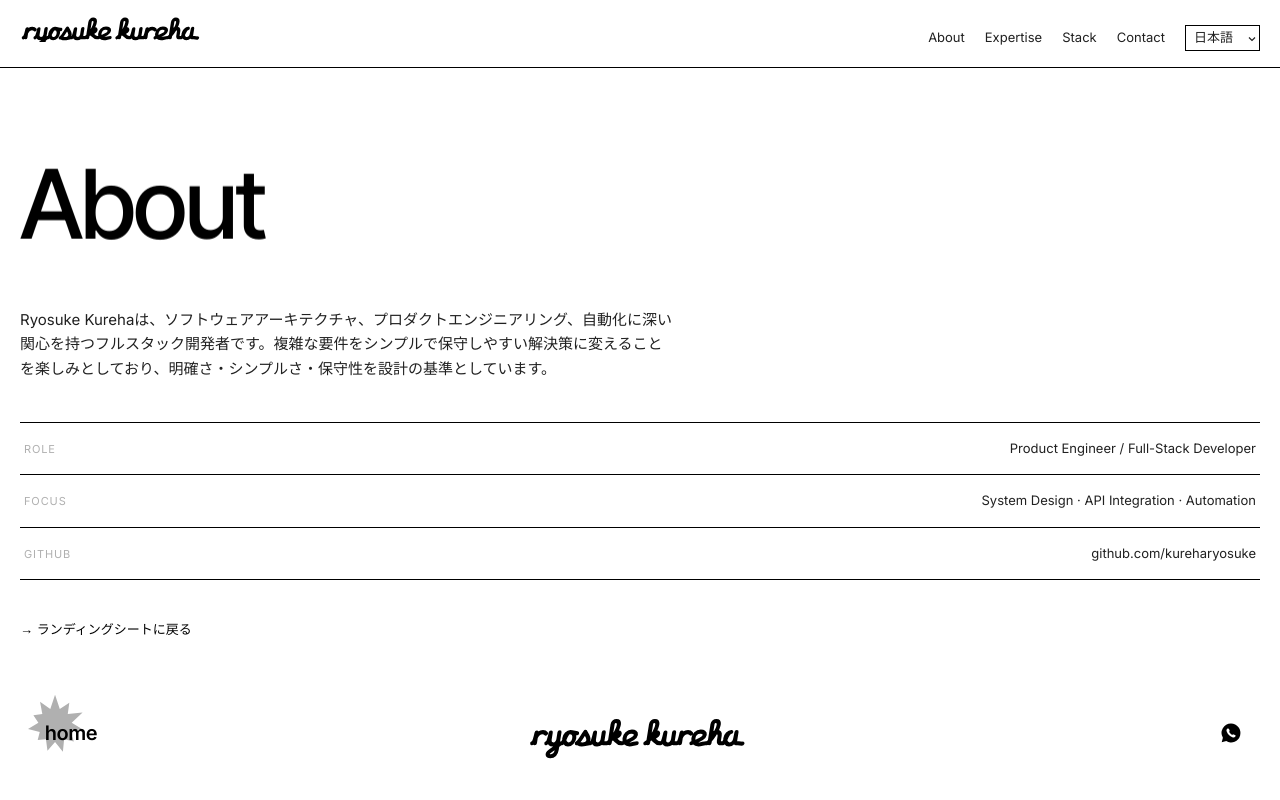
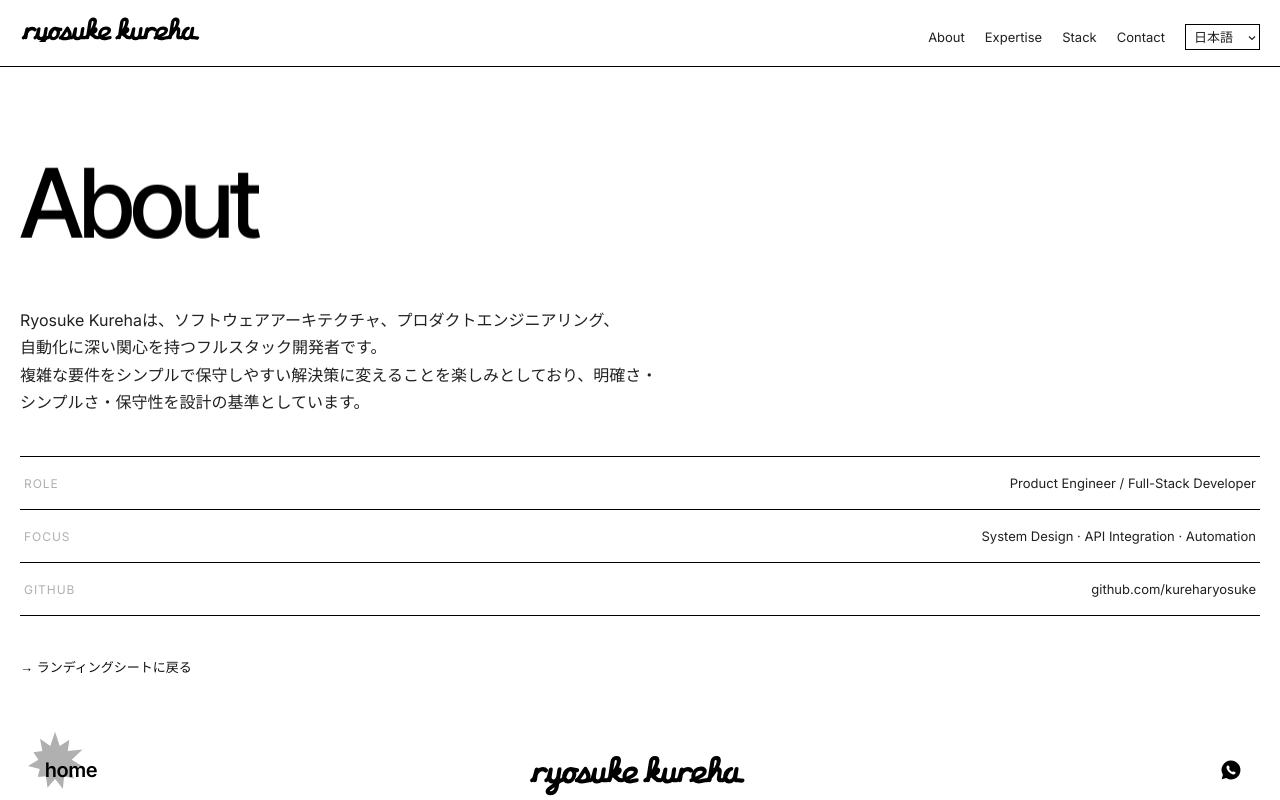
Before and after one commit to kureharyosuke/kureharyosuke.github.io, a Next.js app: page /ja/about in a window 1280 px wide. Shown: the top 800 px of the page. Built offline with nearby package versions, Linux system fonts and the light colour scheme.

Commit message:
chore: typeset pass with editorial role scale and ko keep-all

```diff
--- a/src/app/globals.css
+++ b/src/app/globals.css
@@ -266,3 +266,59 @@
   -webkit-text-stroke: 1px var(--ink);
   color: transparent;
 }
+
+/*
+ * Altason type roles — one deliberate scale (impeccable /typeset).
+ * Roles, not values: display (Reveal), t-row (numbered row titles),
+ * t-prose-lg (statement prose), t-lead (intro lead), t-body (prose
+ * copy, 16px floor, CJK-friendly 1.7 leading), t-note (chrome,
+ * deks, footnotes), t-label (uppercase eyebrows). Color, tone and
+ * hover stay utilities; size and rhythm never drift per component.
+ */
+.t-label {
+  font-size: 12px;
+  line-height: 1.4;
+  text-transform: uppercase;
+  letter-spacing: 0.08em;
+}
+
+.t-note {
+  font-size: 13px;
+  line-height: 1.55;
+}
+
+.t-body {
+  font-size: 16px;
+  line-height: 1.7;
+}
+
+.t-lead {
+  font-size: 17px;
+  line-height: 1.65;
+  font-weight: 500;
+}
+
+.t-prose-lg {
+  font-size: clamp(17px, 2vw, 22px);
+  line-height: 1.7;
+  font-weight: 500;
+}
+
+.t-row {
+  font-family: var(--font-disp);
+  font-weight: 500;
+  font-size: clamp(22px, 2.8vw, 40px);
+  line-height: 0.92;
+  letter-spacing: -0.02em;
+  text-wrap: balance;
+}
+
+/*
+ * CJK line-break quality: Korean keeps lexical units intact
+ * (no mid-word breaks like "개발합니다" → "다."), scoped to the
+ * lang='ko' subtree. Japanese keeps the browser's default rules
+ * (neutrally spaced kana breaks are normal ja typography).
+ */
+[lang='ko'] {
+  word-break: keep-all;
+}
--- a/src/components/approach.tsx
+++ b/src/components/approach.tsx
@@ -13,7 +13,7 @@ export default function Approach({ d }: { d: Dict['approach'] }) {
     <section id="approach">
       <div className="scroll-mt-16 border-t border-ink bg-background px-5 py-14">
         <Reveal as="h2" size="headline" lines={[d.heading]} />
-        <p className="mt-4 font-sans text-[13px] text-faint text-left">{d.sub}</p>
+        <p className="mt-4 font-sans t-note text-faint text-left">{d.sub}</p>
 
         <div className="relative mt-12">
           {/* the drawn-with-scroll judgment line */}
@@ -31,14 +31,14 @@ export default function Approach({ d }: { d: Dict['approach'] }) {
                 key={s.n}
                 className="view-rise grid grid-cols-1 gap-2 border-b border-ink py-6 sm:grid-cols-[64px_1fr] sm:gap-6"
               >
-                <span className="font-sans text-[13px] text-faint tabular-nums sm:pt-1">
+                <span className="font-sans t-note text-faint tabular-nums sm:pt-1">
                   {s.n}
                 </span>
                 <div>
-                  <h3 className="font-disp font-medium text-[clamp(22px,3vw,40px)] leading-[0.9] tracking-tight text-left">
+                  <h3 className="t-row text-left">
                     {s.title}.
                   </h3>
-                  <p className="mt-3 max-w-prose font-sans text-[13px] leading-[1.65] text-soft text-left">
+                  <p className="mt-3 max-w-prose font-sans t-body text-soft text-left">
                     {s.body}
                   </p>
                 </div>
--- a/src/components/locale-select.tsx
+++ b/src/components/locale-select.tsx
@@ -24,7 +24,7 @@ export default function LocaleSelect({ items, className }: { items: SwitcherItem
           <select
             value={current}
             onChange={onChange}
-            className="appearance-none rounded-none border border-ink bg-background py-0.5 pl-2 pr-5 font-sans text-[13px] text-soft outline-none focus-visible:outline focus-visible:outline-[2.5px] focus-visible:outline-offset-2 focus-visible:outline-ink/60"
+            className="appearance-none rounded-none border border-ink bg-background py-0.5 pl-2 pr-5 font-sans t-note text-soft outline-none focus-visible:outline focus-visible:outline-[2.5px] focus-visible:outline-offset-2 focus-visible:outline-ink/60"
           >
             {items.map((item) => (
               <option key={item.href} value={item.href}>
--- a/src/components/pages/about.tsx
+++ b/src/components/pages/about.tsx
@@ -7,12 +7,12 @@ import { switcher, type Dict } from '@/lib/content'
 /** About body — shared across the three locales, copy via dictionary. */
 export default function AboutPage({ d }: { d: Dict }) {
   return (
-    <div className="flex min-h-screen flex-col bg-background text-foreground">
+    <div lang={d.locale} className="flex min-h-screen flex-col bg-background text-foreground">
       <SiteHeader links={d.header.links} switcher={switcher(d.locale, 'about')} />
       <main className="grow px-5 pt-16 pb-10">
         <Reveal as="h1" size="headline" lines={[d.aboutPage.heading]} />
         <div className="view-rise mt-8 max-w-prose">
-          <p className="font-sans text-[15px] leading-[1.65] text-soft text-left">
+          <p className="font-sans t-body text-soft text-left">
             {d.aboutPage.paragraph}
           </p>
         </div>
@@ -22,16 +22,16 @@ export default function AboutPage({ d }: { d: Dict }) {
               key={row.label}
               className="view-rise flex items-baseline justify-between border-ink px-1 py-4 [&:not(:last-child)]:border-b"
             >
-              <dt className="font-sans text-[11px] uppercase tracking-[0.08em] text-faint">
+              <dt className="font-sans t-label text-faint">
                 {row.label}
               </dt>
-              <dd className="font-sans text-[13px] text-soft">{row.value}</dd>
+              <dd className="font-sans t-note text-soft">{row.value}</dd>
             </div>
           ))}
         </dl>
         <Link
           href={d.locale === 'ko' ? '/' : `/${d.locale}`}
-          className="view-rise mt-10 inline-block font-sans text-[13px] no-underline hover:underline decoration-1 underline-offset-4"
+          className="view-rise mt-10 inline-block font-sans t-note no-underline hover:underline decoration-1 underline-offset-4"
         >
           {d.aboutPage.back}
         </Link>
--- a/src/components/reveal.tsx
+++ b/src/components/reveal.tsx
@@ -27,7 +27,7 @@ export default function Reveal({
   return (
     <Tag
       className={cn(
-        'font-disp font-medium text-ink leading-[0.85] tracking-tight text-left',
+        'font-disp font-medium text-ink leading-[0.85] tracking-[-0.04em] text-left',
         size === 'display' && 'text-[min(16vw,288px)]',
         size === 'display-sm' && 'text-[min(10vw,180px)] whitespace-nowrap',
         size === 'headline' && 'text-[clamp(40px,8vw,96px)]',
--- a/src/components/site-header.tsx
+++ b/src/components/site-header.tsx
@@ -40,7 +40,7 @@ export default function SiteHeader({
       >
         <ScriptWordmark text="ryosuke kureha." />
       </Link>
-      <ul className="flex items-baseline gap-5 text-[13px] text-soft">
+      <ul className="flex items-baseline gap-5 text-soft t-note">
         {links.map((link) => (
           <li key={link.href} className="hidden sm:block">
             <Link
--- a/src/components/tech-stack.tsx
+++ b/src/components/tech-stack.tsx
@@ -14,15 +14,15 @@ export default function TechStack({ d }: { d: Dict['stack'] }) {
     <section id="stack">
       <div className="scroll-mt-16 border-t border-ink px-5 py-14">
         <Reveal as="h2" size="headline" lines={[d.heading]} />
-        <p className="mt-4 font-sans text-[13px] text-faint text-left">{d.sub}</p>
+        <p className="mt-4 font-sans t-note text-faint text-left">{d.sub}</p>
 
         <ul className="mt-10 border-t border-ink">
           {d.groups.map((g) => (
             <li key={g.n} className="view-rise border-b border-ink">
               <details className="group/acc">
                 <summary className="cursor-pointer list-none [&::-webkit-details-marker]:hidden">
-                  <span className="flex items-baseline gap-4 py-4 font-sans text-[13px] text-soft">
-                    <span aria-hidden="true" className="shrink-0 text-faint tabular-nums">{g.n}</span>
+                  <span className="flex items-baseline gap-4 py-4 font-sans text-[14px] leading-[1.5] text-soft">
+                    <span aria-hidden="true" className="shrink-0 t-note text-faint tabular-nums">{g.n}</span>
                     <span className="grow no-underline group-hover/acc:underline decoration-1 underline-offset-4 sm:text-[15px]">
                       {g.label}
                     </span>
@@ -36,7 +36,7 @@ export default function TechStack({ d }: { d: Dict['stack'] }) {
                   </span>
                 </summary>
                 <ScrollWordReveal
-                  className="max-w-3xl pb-5 font-sans text-[13px] leading-[1.7] text-soft text-left sm:pl-8"
+                  className="font-sans t-body text-soft text-left max-w-prose pb-5 sm:pl-8"
                   text={g.items}
                 />
               </details>
```
